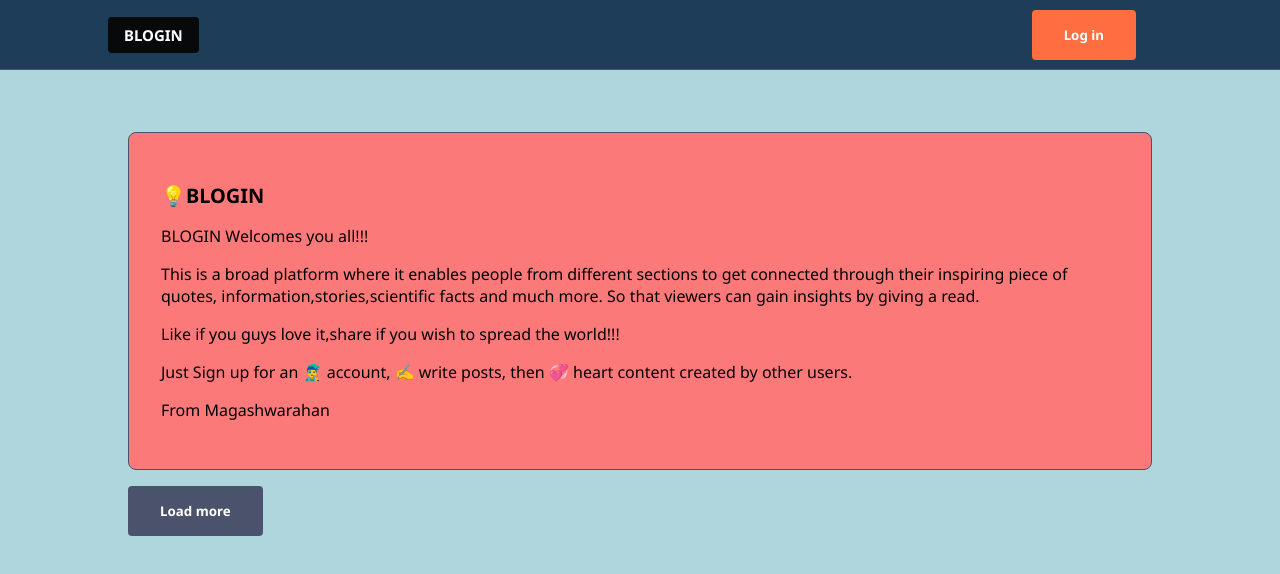
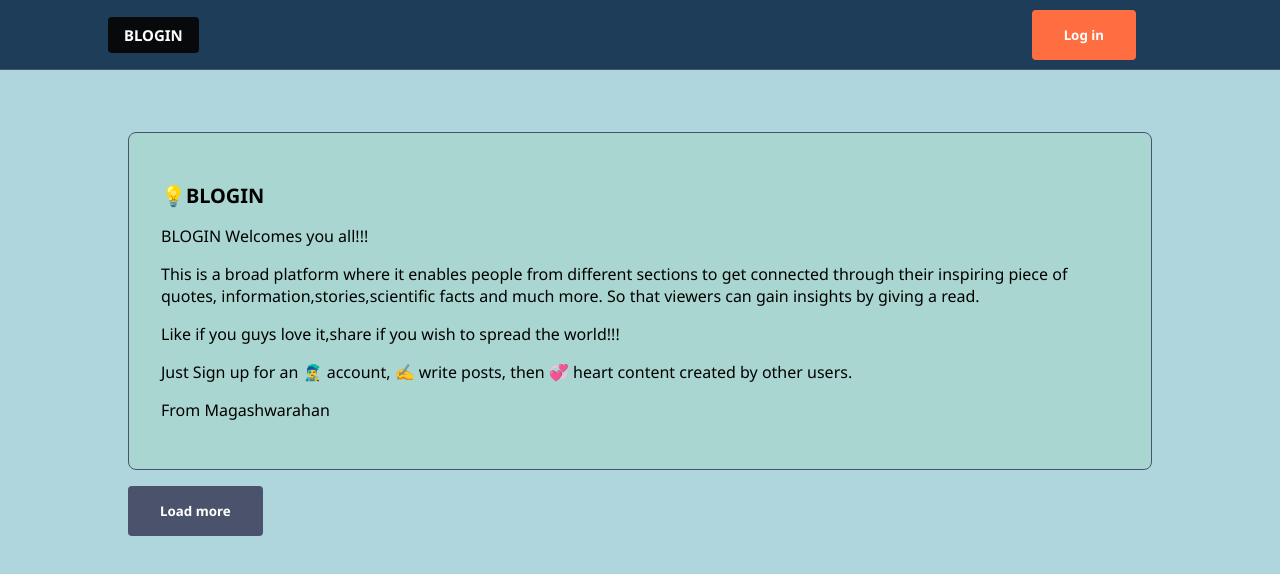
Before and after one commit to Magashwarahan/BLOGIT, a Next.js app: page / in a window 1280 px wide. Shown: the top 574 px of the page. Built offline with nearby package versions, Linux system fonts and the light colour scheme; no server answers; the database is empty.

Commit message:
color added

```diff
--- a/styles/globals.css
+++ b/styles/globals.css
@@ -174,7 +174,7 @@ button.btn-logo {
 .card {
   padding: 2rem;
   margin: 1rem 0;
-  background-color: #ecc19c;
+  background-color:#abcca7;
   border: 1px solid var(--color-gray);
   border-radius: 8px;
 }
@@ -192,7 +192,7 @@ button.btn-logo {
 }
 
 .card-info {
-  background-color: #fc7979;
+  background-color: #a9d6d0;
   color: black;
 }
 
```
